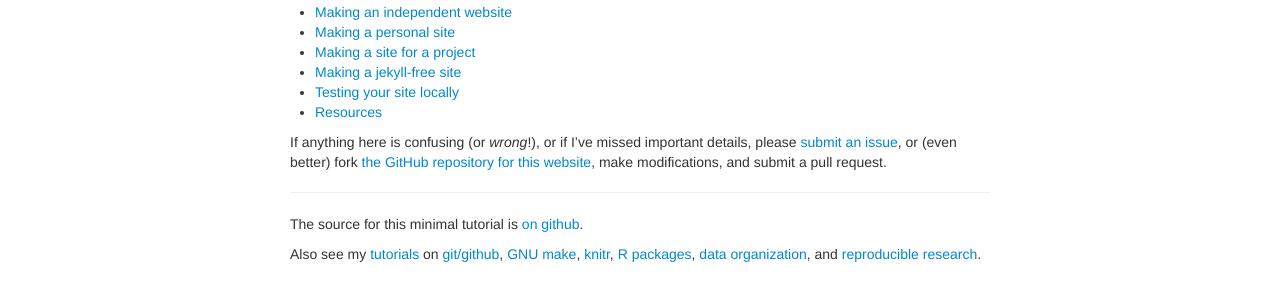
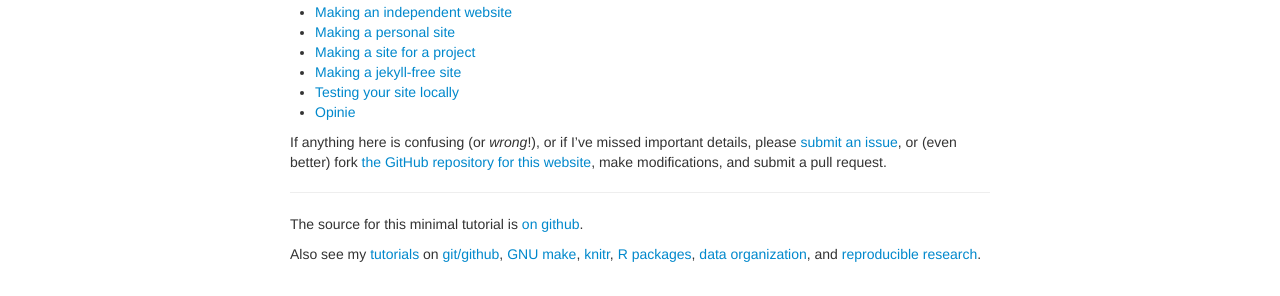
Before and after one commit to StephenEastham/StephenEastham.github.io, a Jekyll site: the page built from index.md, in a window 1280 px wide. Shown: the part 732-1028 px from the top of the page. Built offline with Jekyll 4.4.1, drawn with Linux system fonts in a browser that asks for light colours.

Commit message:
Update index.md

```diff
--- a/index.md
+++ b/index.md
@@ -54,7 +54,7 @@ read any of the other things, such as
 - [Making a site for a project](pages/project_site.html)
 - [Making a jekyll-free site](pages/nojekyll.html)
 - [Testing your site locally](pages/local_test.html)
-- [Resources](pages/resources.html)
+- [Opinie](pages/resources.html)
 
 If anything here is confusing (or _wrong_!), or if I've missed
 important details, please
```
